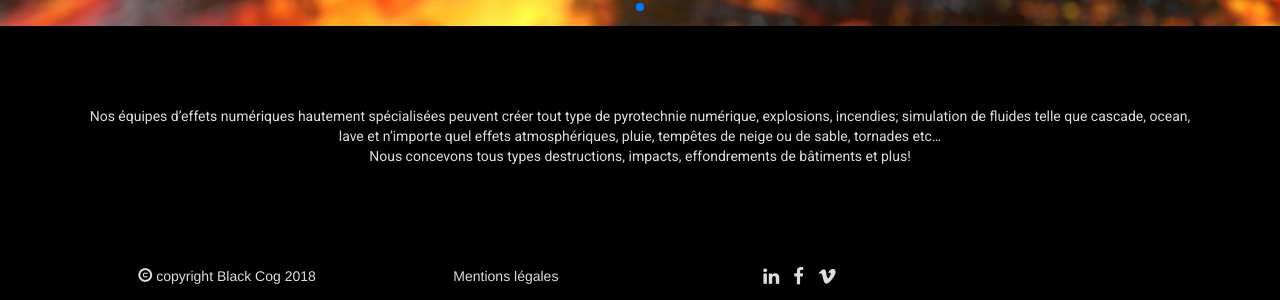
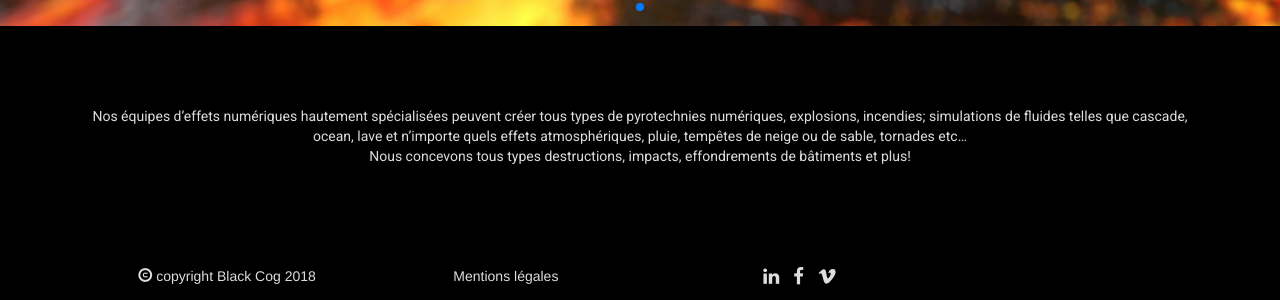
Before and after one commit to christiansen-merel/bookish-fortnight, a Jekyll site: the page built from fr/effets-numeriques.html, in a window 1280 px wide. Shown: the part 1007-1307 px from the top of the page. Built offline with Jekyll 4.4.1, drawn with Linux system fonts in a browser that asks for light colours; nearby versions of some CDN libraries; library files that are not in the unit come from our copies.

Commit message:
Update effets-numeriques.html

```diff
--- a/fr/effets-numeriques.html
+++ b/fr/effets-numeriques.html
@@ -13,8 +13,8 @@ suivant: compositing
 ---
 
 <p>Nos équipes d’effets numériques hautement spécialisées peuvent créer
-tout type de pyrotechnie numérique, explosions, incendies; simulation de fluides telle que cascade, ocean, lave et n’importe
-quel effets atmosphériques, pluie, tempêtes de neige ou de sable, tornades etc…<br />
+tous types de pyrotechnies numériques, explosions, incendies; simulations de fluides telles que cascade, ocean, lave et n’importe
+quels effets atmosphériques, pluie, tempêtes de neige ou de sable, tornades etc…<br />
 
 Nous concevons tous types destructions, impacts, effondrements de bâtiments et plus!
 </p>
```
